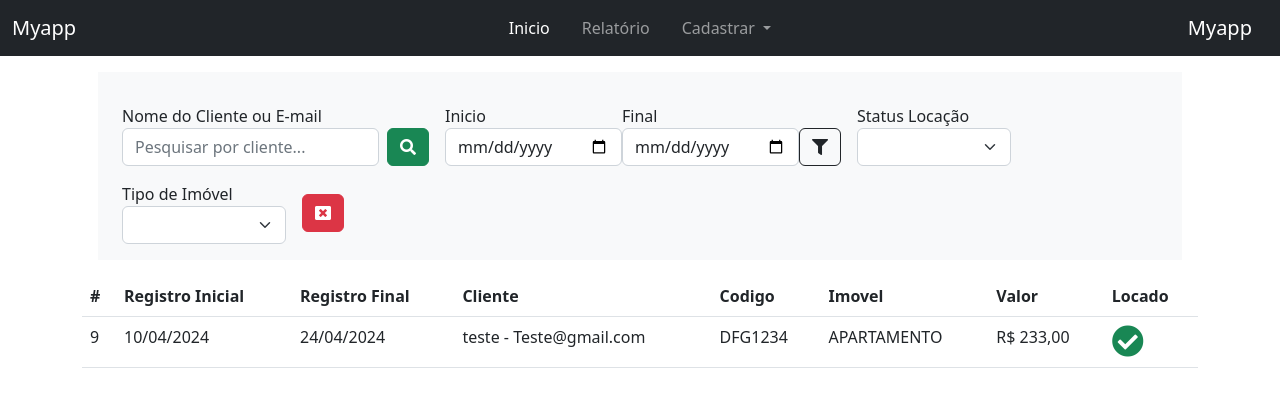
After one commit to LeonardoSoutoMaior/Controle-aluguel-django, a Django app: page /reports/ in a window 1280 px wide. The commit adds this page. Shown: the top 407 px of the page. Run offline with Django 5.2, Linux system fonts and the light colour scheme; data comes from the database, SQL or seed files in the repository; both versions use the stored data as it was after the commit.

Commit message:
Projeto finalizado

```diff
--- a/base/templates/base.html
+++ b/base/templates/base.html
@@ -10,6 +10,8 @@
 	<!-- CSS -->
 	<link href="https://cdn.jsdelivr.net/npm/bootstrap@5.2.3/dist/css/bootstrap.min.css" rel="stylesheet" integrity="sha384-rbsA2VBKQhggwzxH7pPCaAqO46MgnOM80zW1RWuH61DGLwZJEdK2Kadq2F9CUG65" crossorigin="anonymous">
 	<link rel="stylesheet" href="{% static 'css/style.css' %}">
+	<!-- CSS -->
+<link rel="stylesheet" href="https://use.fontawesome.com/releases/v5.15.4/css/all.css" integrity="sha384-DyZ88mC6Up2uqS4h/KRgHuoeGwBcD4Ng9SiP4dIRy0EXTlnuz47vAwmeGwVChigm" crossorigin="anonymous"/>
 
 </head>
 <body>
--- a/base/templates/navbar.html
+++ b/base/templates/navbar.html
@@ -17,7 +17,7 @@
                 </li>
 
                 <li class="nav-item">
-                    <a class="nav-link" href="/">Relatório</a>
+                    <a class="nav-link" href="{% url 'reports' %}">Relatório</a>
                 </li>
 
                 <li class="nav-item dropdown">
--- /dev/null
+++ b/myapp/templates/reports.html
@@ -0,0 +1,110 @@
+{% extends 'base.html' %}
+
+{% block title %}Relatório{% endblock %}
+
+{% block content %}
+
+<div class="container">
+
+
+    <div class="row g-3 align-items-center m-3 bg-light p-3">
+        <!-- Filtrar pelo status do imóvel se está locado ou não locado -->
+
+            <!-- Pesquisar pelo nome ou e-mail do cliente -->
+        <div class="col-auto">
+            <label>Nome do Cliente ou E-mail</label>
+            <form class="d-flex" action="{% url 'reports' %}">
+                <input name="client" type="search" class="form-control me-2" placeholder="Pesquisar por cliente..." aria-label="Search">
+                <button class="btn btn-success" type="submit"><i class="fas fa-search"></i></button>
+            </form>
+        </div>
+
+        <!-- Filter por Intervalo de data -->
+        <div class="col-auto">
+            <form class="d-flex align-items-end" action="{% url 'reports' %}">
+                <div class="">
+                    <label for="">Inicio</label>
+                    <input name="dt_start" type="date" value="{{request.GET.dt_start}}" class="form-control me-2">
+                </div>
+                <div class="">
+                    <label for="">Final</label>
+                    <input name="dt_end" type="date" value="{{request.GET.dt_end}}" class="form-control me-2">
+                </div>
+                <div class="">
+                    <button class="btn btn-outline-dark" type="submit"><i class="fas fa-filter"></i></button>
+                </div>
+            </form>
+        </div>
+        <div class="col-auto">
+            <form action="{% url 'reports' %}">
+                <label>Status Locação</label>
+                <select name="is_locate" class="form-select" onchange="this.form.submit()">
+                    <option></option>
+                    <option value="True" {% if request.GET.is_locate == 'True' %}selected{% endif %}>LOCADO</option>
+                    <option value="False" {% if request.GET.is_locate == 'False' %}selected{% endif %}>NÃO LOCADO</option>
+                </select>
+            </form>
+        </div>
+
+
+        <!-- Filter pelo tipo de imóvel -->
+        <div class="col-auto">
+            <form class="" action="{% url 'reports' %}">
+            <label>Tipo de Imóvel</label>
+                <select name="type_item" class="form-select" onchange="this.form.submit()">
+                    <option></option>
+                    <option value="APARTAMENTO" {% if request.GET.type_item == 'APARTAMENTO' %}selected{% endif %}>APARTAMENTO</option>
+                    <option value="KITNET" {% if request.GET.type_item == 'KITNET' %}selected{% endif %}>KITNET</option>
+                    <option value="CASA" {% if request.GET.type_item == 'CASA' %}selected{% endif %}>CASA</option>
+                </select>
+            </form>
+        </div>
+
+        <!-- Resetar estado dos filtros -->
+        <div class="col-auto">
+            <a class="btn btn-danger" href="{% url 'reports' %}"><i class="fas fa-window-close"></i></a>
+        </div>
+    </div>
+
+    <!-- Tabela com todas informações de Registro de Locação -->
+    <table class="table">
+        <thead>
+            <tr>
+                <th scope="col">#</th>
+                <th scope="col">Registro Inicial</th>
+                <th scope="col">Registro Final</th>
+                <th scope="col">Cliente</th>
+                <th scope="col">Codigo</th>
+                <th scope="col">Imovel</th>
+                <th scope="col">Valor</th>
+                <th scope="col">Locado</th>
+            </tr>
+        </thead>
+        <tbody>
+            {% for immobile in immobiles %}
+            <tr>
+                <td scope="row">{{immobile.id}}</td>
+
+                <td scope="row">{% for location in immobile.reg_location.all %}{{location.dt_start|date:"d/m/Y"}}{% endfor %}</td>
+                <td scope="row">{% for location in immobile.reg_location.all %}{{location.dt_end|date:"d/m/Y"}}{% endfor %}</td>
+                <td scope="row">{% for location in immobile.reg_location.all %}{{location.client}}{% endfor %}</td>
+
+                <td scope="row">{{immobile.code}}</td>
+                <td scope="row">{{immobile.type_item}}</td>
+                <td scope="row">R$ {{immobile.price}}</td>
+
+                <td scope="row">
+                    {% if immobile.is_locate == True %}
+                    <i class="fas fa-check-circle fa-2x link-success"></i>
+                    {% else %}
+                    <i class="fas fa-minus-circle fa-2x link-danger"></i>
+                    {% endif %}
+                </td>
+
+            </tr>
+            {% endfor %}
+        </tbody>
+    </table>
+</div>
+
+{% endblock %}
--- a/myapp/urls.py
+++ b/myapp/urls.py
@@ -6,5 +6,6 @@ urlpatterns = [
     path('form-client/', views.form_client, name='client-create'),
     path('form-immobile/', views.form_immobile, name='immobile-create'),
     path('form-location/<int:id>/', views.form_location, name='location-create'),
+    path('reports/', views.reports, name='reports'),
 
 ]
--- a/myapp/views.py
+++ b/myapp/views.py
@@ -1,6 +1,7 @@
 from django.shortcuts import render, redirect
 from myapp.models import Immobile, ImmobileImage
 from myapp.forms import ClientForm, ImmobileForm, RegisterLocationForm
+from django.db.models import Q
 
 
 def list_location(request):
@@ -54,3 +55,30 @@ def form_location(request, id):
             return redirect('list-location') ##retorna para lista
     context = {'form':form, 'location': get_locate}
     return render(request, 'form-location.html', context)
+
+
+def reports(request): # Relatorio
+    immobile = Immobile.objects.all()
+    get_client = request.GET.get('client')
+    get_dt_start = request.GET.get('dt_start')
+    get_dt_end = request.GET.get('dt_end')
+    type_item = request.GET.get('type_item')
+    get_locate = request.GET.get('is_locate')
+
+    if get_client: ## filtra por nome e email do client
+        immobile = Immobile.objects.filter(
+            Q(reg_location__client__name__icontains=get_client) |
+            Q(reg_location__client__email__icontains=get_client)
+        )
+
+    if get_dt_start and get_dt_end: ## Por data
+        immobile = Immobile.objects.filter(
+            reg_location__create_at__range=[get_dt_start, get_dt_end]
+        )
+
+    if type_item: ## Tipo de Imóvel
+        immobile = Immobile.objects.filter(type_item=type_item)
+
+    if get_locate:
+        immobile = Immobile.objects.filter(is_locate=get_locate)
+    return render(request, 'reports.html', {'immobiles':immobile})
```
Also changed, not shown: db.sqlite3, media/images/casa1_Buipyjd.jpg (added), media/images/casa1_e7bd7Ow_cdFHKqM.jpg (added), media/images/casa1_e7bd7Ow_qt3OL75_GcMuh4x.jpg (added), media/images/casa2_c4xGrfD_OxN7s76.jpg (added), media/images/casa4_V1kA25n_nmy4bjK.jpg (added).
